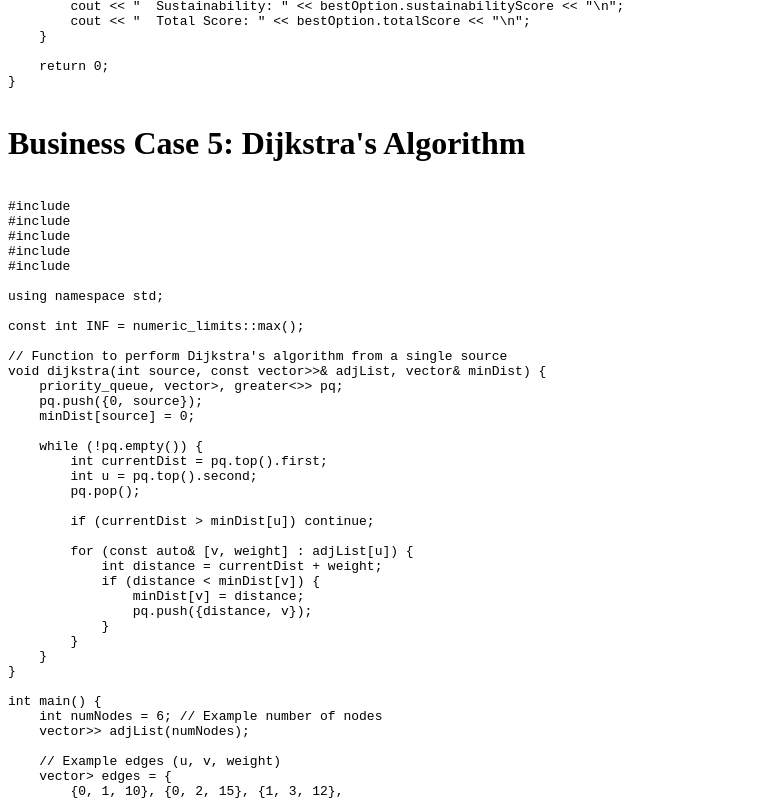
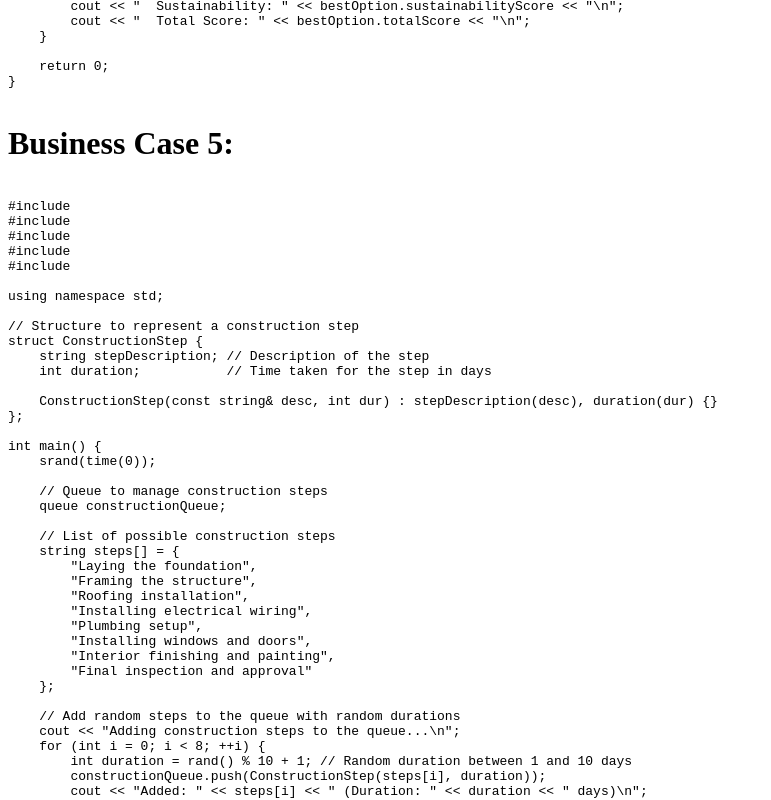
Before and after one commit to Shreyavasanad/portfolio.github.io, a plain HTML site: page code2.html in a window 1280 px wide. Shown: the part 1056-1856 px from the top of the page, without its empty margins (0-771 px from the left). Drawn offline with Linux system fonts and the light colour scheme.

Commit message:
Update code2.html

```diff
--- a/code2.html
+++ b/code2.html
@@ -5,7 +5,7 @@
 </head>
 <body>
 
-  <h1>Business Case 2: Data Analysis</h1>
+  <h1>Business Case 2: </h1>
   <pre><code>
 #include <iostream>
 #include <vector>
@@ -79,81 +79,65 @@ int main() {
 }
   </code></pre>
 
-  <h1>Business Case 5: Dijkstra's Algorithm</h1>
+  <h1>Business Case 5: </h1>
   <pre><code>
 #include <iostream>
-#include <vector>
 #include <queue>
-#include <limits>
-#include <unordered_set>
+#include <string>
+#include <cstdlib>
+#include <ctime>
 
 using namespace std;
 
-const int INF = numeric_limits<int>::max();
+// Structure to represent a construction step
+struct ConstructionStep {
+    string stepDescription; // Description of the step
+    int duration;           // Time taken for the step in days
 
-// Function to perform Dijkstra's algorithm from a single source
-void dijkstra(int source, const vector<vector<pair<int, int>>>& adjList, vector<int>& minDist) {
-    priority_queue<pair<int, int>, vector<pair<int, int>>, greater<>> pq;
-    pq.push({0, source});
-    minDist[source] = 0;
-
-    while (!pq.empty()) {
-        int currentDist = pq.top().first;
-        int u = pq.top().second;
-        pq.pop();
-
-        if (currentDist > minDist[u]) continue;
-
-        for (const auto& [v, weight] : adjList[u]) {
-            int distance = currentDist + weight;
-            if (distance < minDist[v]) {
-                minDist[v] = distance;
-                pq.push({distance, v});
-            }
-        }
-    }
-}
+    ConstructionStep(const string& desc, int dur) : stepDescription(desc), duration(dur) {}
+};
 
 int main() {
-    int numNodes = 6; // Example number of nodes
-    vector<vector<pair<int, int>>> adjList(numNodes);
+    srand(time(0));
 
-    // Example edges (u, v, weight)
-    vector<tuple<int, int, int>> edges = {
-        {0, 1, 10}, {0, 2, 15}, {1, 3, 12},
-        {2, 4, 10}, {3, 5, 2}, {4, 5, 5}
+    // Queue to manage construction steps
+    queue<ConstructionStep> constructionQueue;
+
+    // List of possible construction steps
+    string steps[] = {
+        "Laying the foundation",
+        "Framing the structure",
+        "Roofing installation",
+        "Installing electrical wiring",
+        "Plumbing setup",
+        "Installing windows and doors",
+        "Interior finishing and painting",
+        "Final inspection and approval"
     };
 
-    // Construct the adjacency list
-    for (const auto& [u, v, weight] : edges) {
-        adjList[u].emplace_back(v, weight);
-        adjList[v].emplace_back(u, weight); // Assuming undirected graph
+    // Add random steps to the queue with random durations
+    cout << "Adding construction steps to the queue...\n";
+    for (int i = 0; i < 8; ++i) {
+        int duration = rand() % 10 + 1; // Random duration between 1 and 10 days
+        constructionQueue.push(ConstructionStep(steps[i], duration));
+        cout << "Added: " << steps[i] << " (Duration: " << duration << " days)\n";
     }
 
-    // Essential services located at nodes 3 and 4
-    unordered_set<int> essentialServices = {3, 4};
+    cout << "\nProcessing construction steps...\n";
+    int totalTime = 0;
 
-    // Initialize minimum distances to infinity
-    vector<int> minTravelTime(numNodes, INF);
+    // Process the queue
+    while (!constructionQueue.empty()) {
+        ConstructionStep currentStep = constructionQueue.front();
+        constructionQueue.pop();
 
-    // Run Dijkstra's algorithm from each essential service
-    for (int service : essentialServices) {
-        vector<int> dist(numNodes, INF);
-        dijkstra(service, adjList, dist);
-        for (int i = 0; i < numNodes; ++i) {
-            minTravelTime[i] = min(minTravelTime[i], dist[i]);
-        }
+        // Simulate the execution of the step
+        cout << "Executing: " << currentStep.stepDescription
+             << " (Duration: " << currentStep.duration << " days)\n";
+        totalTime += currentStep.duration;
     }
 
-    // Output the minimum travel times to the nearest essential service
-    cout << "Minimum travel time to the nearest essential service for each node:\n";
-    for (int i = 0; i < numNodes; ++i) {
-        if (minTravelTime[i] == INF) {
-            cout << "Node " << i << ": Unreachable\n";
-        } else {
-            cout << "Node " << i << ": " << minTravelTime[i] << " units\n";
-        }
-    }
+    cout << "\nTotal construction time: " << totalTime << " days\n";
 
     return 0;
 }
```
